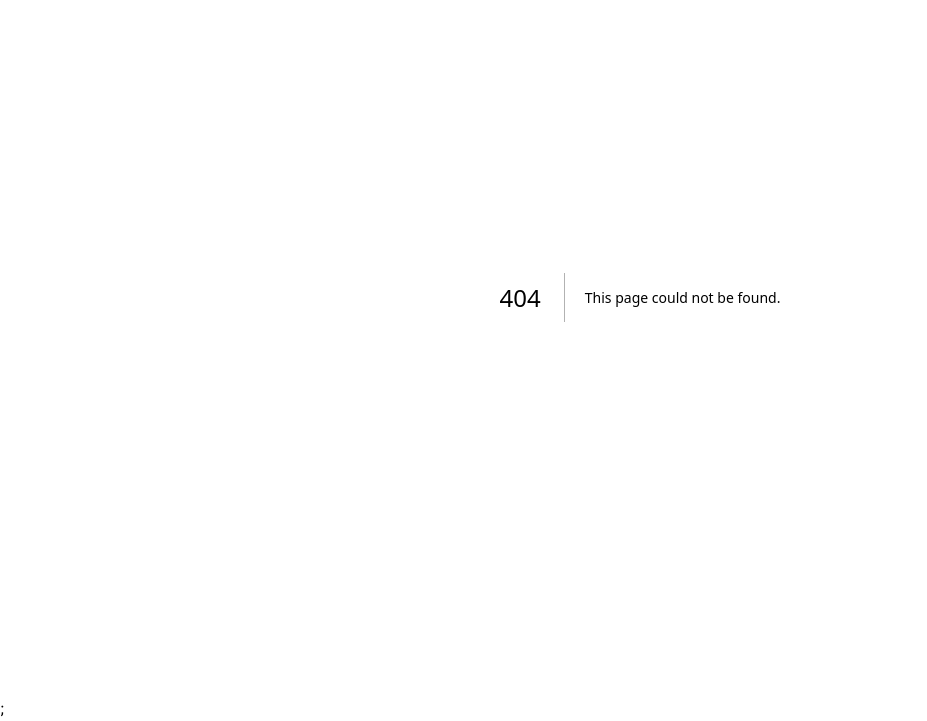
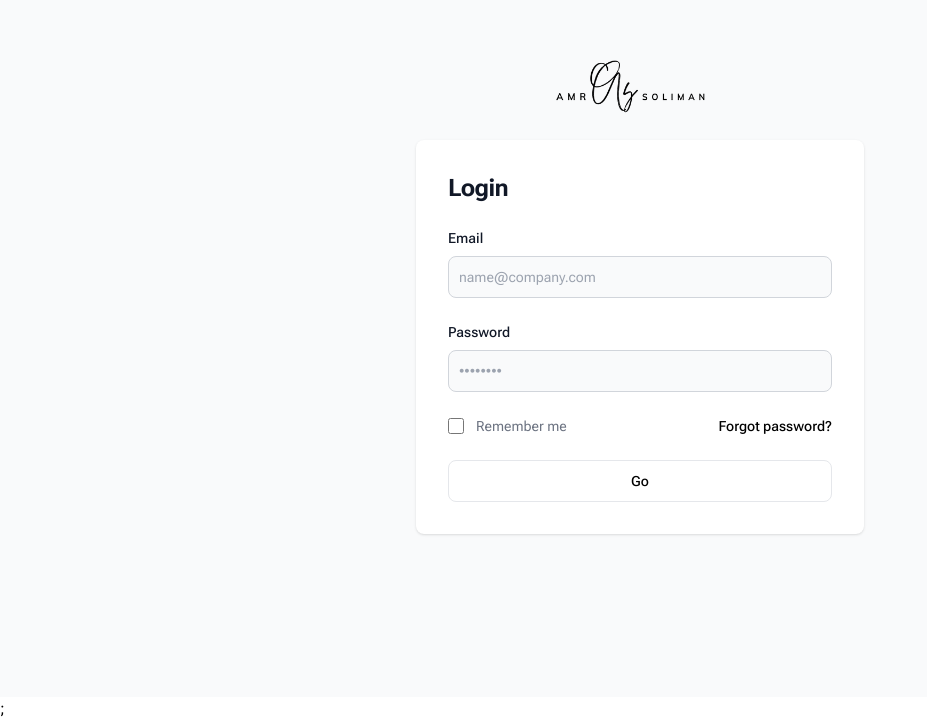
Before and after one commit to thisisamr/blog, a Next.js app: page /admin/login in a window 1280 px wide. Before the commit this address had no page. Shown: the part 103-824 px from the top of the page, without its empty margins (0-927 px from the left). Built offline with nearby package versions, Linux system fonts and the light colour scheme.

Commit message:
added admin pages

```diff
--- /dev/null
+++ b/pages/admin/index.tsx
@@ -0,0 +1,6 @@
+"use client";
+//FIXME nedd to add the panel to add new post or delete and edit the post in addition to managing users
+//also i need to put my learning content
+export default function AdminPage() {
+  return <div>Under construction</div>
+}
--- /dev/null
+++ b/pages/admin/login/index.tsx
@@ -0,0 +1,152 @@
+"use client";
+import { useTheme } from "next-themes";
+import Link from "next/link";
+import { useRouter } from "next/navigation";
+import { useEffect, useState } from "react";
+
+export default function Login() {
+  const theme = useTheme();
+  const [mounted, setMounted] = useState(false);
+  const [email, setEmail] = useState("");
+  const [error, setError] = useState(false);
+  const [password, setPassword] = useState("");
+  const router = useRouter();
+  useEffect(() => {
+    setMounted(true);
+  }, []);
+
+  if (!mounted) {
+    return null;
+  }
+
+  const imgsrc = theme.resolvedTheme == "dark" ? "/2.png" : "/1.png";
+
+  const login = async () => {
+    try {
+      const res = await fetch("/api/auth/login", {
+        method: "POST",
+        body: JSON.stringify({ email, password }),
+        headers: {
+          "Content-Type": "application/json",
+        },
+      });
+      console.log("resss", res);
+      if (res.ok) {
+        router.push("/admin");
+      } else {
+        let e = await res.json();
+        setError(true);
+      }
+    } catch (error) {
+      setError(true);
+      console.log(error);
+    }
+  };
+
+  const handleSubmit = (e: React.FormEvent<HTMLFormElement>) => {
+    e.preventDefault();
+    login();
+  };
+
+  return (
+    <div>
+      <section className="bg-gray-50 dark:bg-black">
+        <div className="flex flex-col items-center justify-center px-6 py-8 mx-auto md:h-screen lg:py-0">
+          <Link
+            href="/"
+            className="flex items-center mb-6 text-2xl font-semibold text-gray-900 dark:text-white"
+          >
+            <img className="w-40 h-14 mr-2" src={imgsrc} alt="logo" />
+          </Link>
+          <div className="w-full bg-white rounded-lg shadow dark:border md:mt-0 sm:max-w-md xl:p-0 dark:bg-zinc-900/90 hover:dark:bg-zinc-900/75 transition-colors duration-300 dark:border-zinc-700">
+            <div className="p-6 space-y-4 md:space-y-6 sm:p-8">
+              {error && <p className="font-bold text-red-500">Error😳</p>}
+              <h1 className="text-xl font-bold leading-tight tracking-tight text-gray-900 md:text-2xl dark:text-white">
+                Login
+              </h1>
+              <form className="space-y-4 md:space-y-6" onSubmit={handleSubmit}>
+                <div>
+                  <label
+                    htmlFor="email"
+                    className="block mb-2 text-sm font-medium text-gray-900 dark:text-white"
+                  >
+                    Email
+                  </label>
+                  <input
+                    type="email"
+                    name="email"
+                    id="email"
+                    className="bg-gray-50 border border-gray-300 text-gray-900 sm:text-sm rounded-lg focus:ring-primary-600 focus:border-primary-600 block w-full p-2.5 dark:bg-zinc-900/50 dark:border-gray-600 dark:placeholder-gray-400 dark:text-white dark:focus:ring-blue-500 dark:focus:border-blue-500"
+                    placeholder="name@company.com"
+                    required={true}
+                    value={email}
+                    onChange={(e) => setEmail(e.target.value)}
+                  />
+                </div>
+                <div>
+                  <label
+                    htmlFor="password"
+                    className="block mb-2 text-sm font-medium text-gray-900 dark:text-white"
+                  >
+                    Password
+                  </label>
+                  <input
+                    type="password"
+                    name="password"
+                    id="password"
+                    placeholder="••••••••"
+                    className="bg-gray-50 border border-gray-300 text-gray-900 sm:text-sm rounded-lg focus:ring-primary-600 focus:border-primary-600 block w-full p-2.5 dark:bg-zinc-900/50 dark:border-gray-600 dark:placeholder-gray-400 dark:text-white dark:focus:ring-blue-500 dark:focus:border-blue-500"
+                    required={true}
+                    value={password}
+                    onChange={(e) => setPassword(e.target.value)}
+                  />
+                </div>
+                <div className="flex items-center justify-between">
+                  <div className="flex items-start">
+                    <div className="flex items-center h-5">
+                      <input
+                        id="remember"
+                        aria-describedby="remember"
+                        type="checkbox"
+                        className="w-4 h-4 border border-gray-300 rounded bg-gray-50 focus:ring-3 focus:ring-primary-300 dark:bg-gray-700 dark:border-gray-600 dark:focus:ring-primary-600 dark:ring-offset-gray-800"
+                      />
+                    </div>
+                    <div className="ml-3 text-sm">
+                      <label
+                        htmlFor="remember"
+                        className="text-gray-500 dark:text-gray-300"
+                      >
+                        Remember me
+                      </label>
+                    </div>
+                  </div>
+                  <a
+                    href="#"
+                    className="text-sm font-medium text-primary-600 hover:underline dark:text-primary-500"
+                  >
+                    Forgot password?
+                  </a>
+                </div>
+                <button
+                  type="submit"
+                  className="w-full border  bg-primary-600 hover:bg-primary-700 focus:ring-4 focus:outline-none focus:ring-primary-300 font-medium rounded-lg text-sm px-5 py-2.5 text-center dark:bg-primary-600 dark:hover:bg-primary-700 dark:focus:ring-primary-800"
+                >
+                  Go
+                </button>
+                {/* <p className="text-sm font-light text-gray-500 dark:text-gray-400">
+                  Don’t have an account yet?{" "}
+                  <a
+                    href="#"
+                    className="font-medium text-primary-600 hover:underline dark:text-primary-500"
+                  >
+                    Sign up
+                  </a>
+                </p> */}
+              </form>
+            </div>
+          </div>
+        </div>
+      </section>
+    </div>
+  );
+}
--- /dev/null
+++ b/pages/admin/publish/index.tsx
@@ -0,0 +1,76 @@
+import dynamic from "next/dynamic";
+const SimpleMDE = dynamic(() => import("react-simplemde-editor"), {
+  ssr: false,
+});
+import "easymde/dist/easymde.min.css";
+import { toast, ToastContainer } from "react-toastify";
+import "react-toastify/dist/ReactToastify.css";
+import { FormEvent, useCallback, useEffect, useState } from "react";
+import { useRouter } from "next/navigation";
+export const ControlledUsage = () => {
+  const router = useRouter();
+  const [mounted, setMounted] = useState(false);
+  const [value, setValue] = useState("Initial value");
+
+  const onChange = useCallback((value: string) => {
+    setValue(value);
+  }, []);
+
+  return (
+    <form
+      method="POST"
+      onSubmit={async (e: FormEvent<HTMLFormElement>) => {
+        e.preventDefault();
+        let f = new FormData(e.currentTarget);
+        f.append("content", value);
+        try {
+          console.log({title:f.get("title"),value,slug:f.get("slug")})
+          const created_post = await fetch("/api/blog/new", {
+            method: "POST",
+            headers: {
+              "Content-Type": "application/json",
+            },
+            body: JSON.stringify({
+              title: f.get("title"),
+              content: value,
+              slug: f.get("slug"),
+            }),
+          });
+          console.log(created_post)
+       router.push("/blog");
+        } catch (e) {
+          toast.error("error creating post", { closeButton: true });
+        }
+      }}
+      className="flex flex-col items-center p-2"
+    >
+      <PostInputField input_name="title" />
+      <PostInputField input_name="slug" />
+      <div className="">
+        <h1 className="p-2">Content</h1>
+        <SimpleMDE value={value} onChange={onChange} />
+      </div>
+      <input type="submit" className="cursor-pointer border border-white p-2 rounded-md" />
+    </form>
+  );
+};
+export default ControlledUsage;
+
+const PostInputField = ({ input_name }: { input_name: string }) => {
+  return (
+    <div className="mb-5 w-full max-w-96">
+      <label
+        htmlFor="base-input"
+        className="block mb-2 text-sm font-medium text-gray-900 dark:text-white"
+      >
+        {input_name}
+      </label>
+      <input
+        name={input_name}
+        type="text"
+        id="base-input"
+        className="bg-gray-50 border border-gray-300 text-gray-900 text-sm rounded-lg focus:ring-blue-500 focus:border-blue-500 block w-full p-2.5 dark:bg-zinc-900/90 dark:border-gray-600 dark:placeholder-gray-400 dark:text-white dark:focus:ring-blue-500 dark:focus:border-blue-500"
+      />
+    </div>
+  )
+}
```
